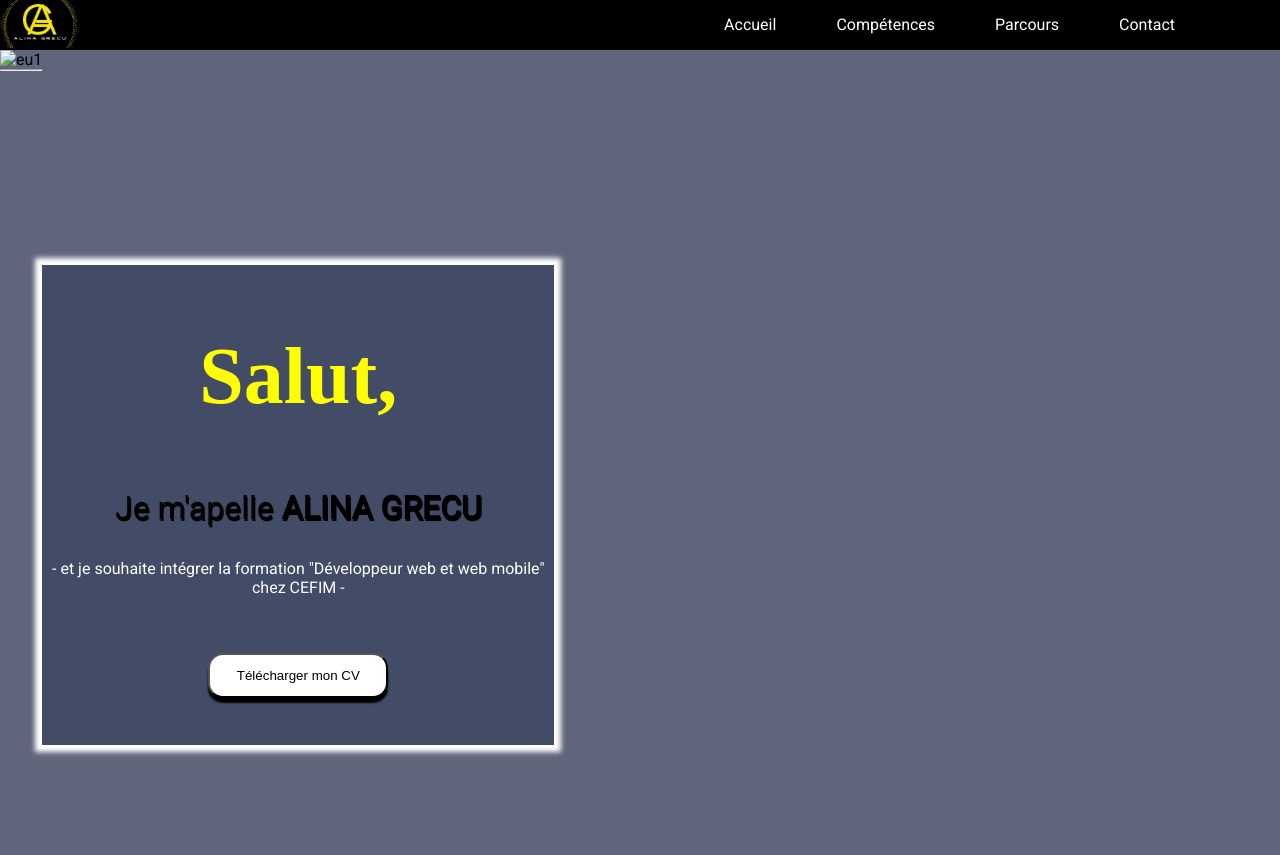
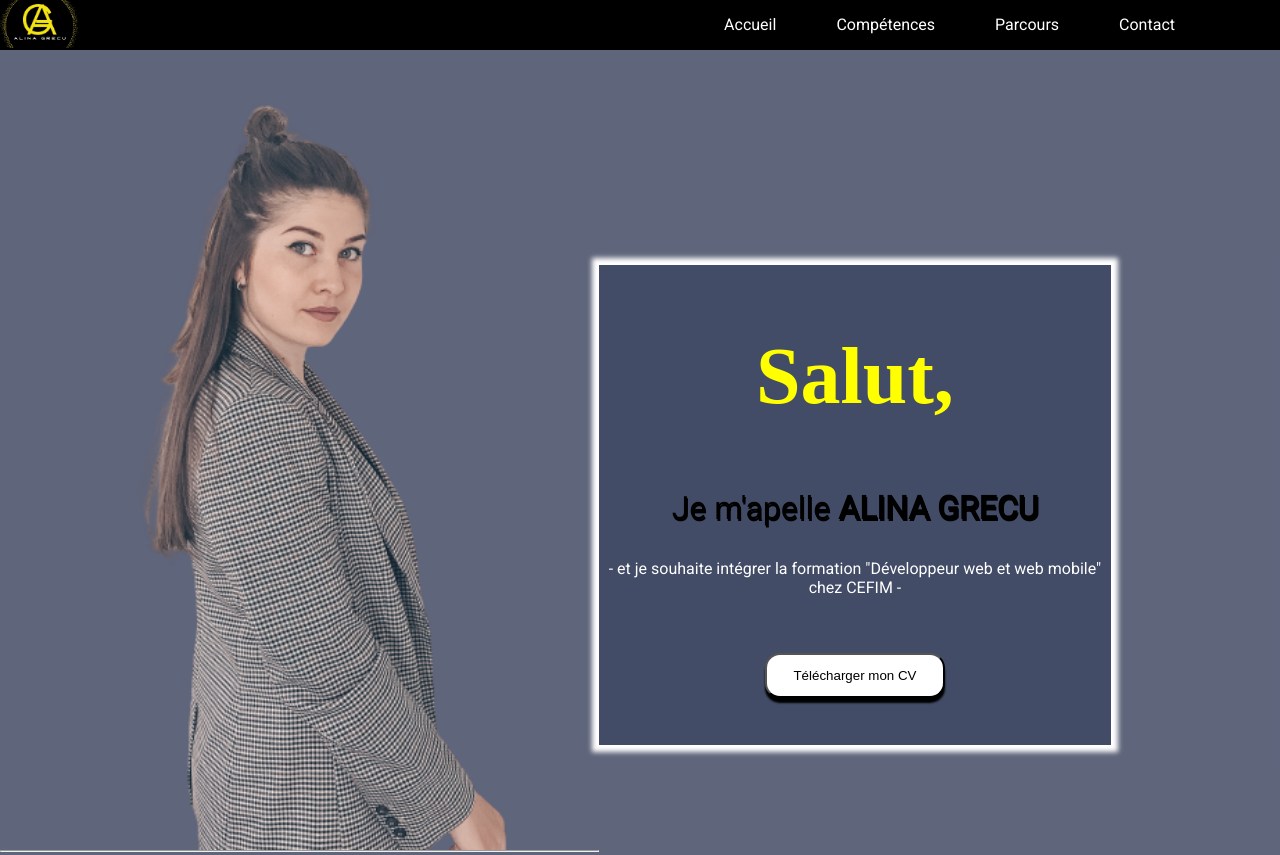
Before and after one commit to aligrec/first-portfolio--non-reponsive, a plain HTML site: page index.html in a window 1280 px wide. Shown: the top 855 px of the page. Drawn offline with Linux system fonts and the light colour scheme; a web font is replaced by a local one.

Commit message:
Update index.html

```diff
--- a/index.html
+++ b/index.html
@@ -36,7 +36,7 @@
 <main>
     <section class="accueil" id="accueil">
         <div class="sal1">
-            <img id="eu1" src="../portofolio/image/salut.png" alt="eu1">
+            <img id="eu1" src="image/salut.png" alt="eu1">
             <hr>
         </div>
 
```
